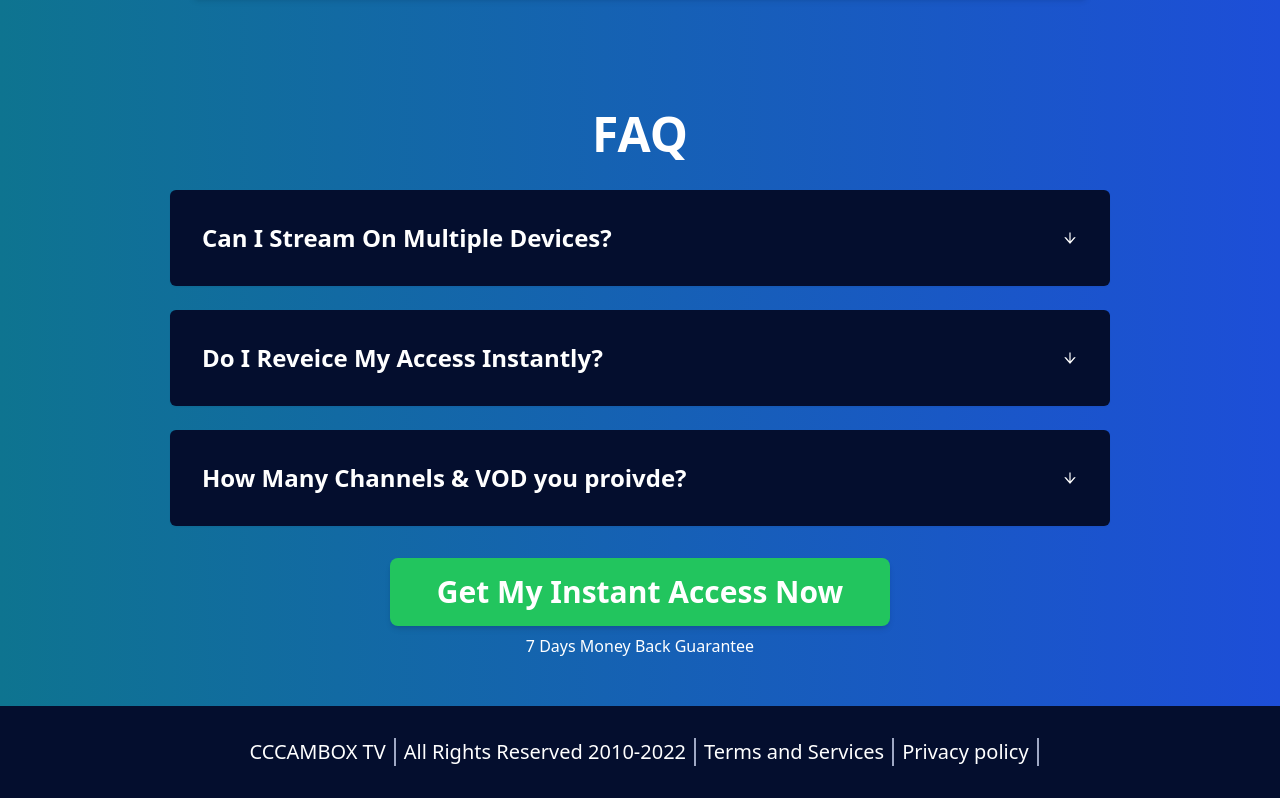
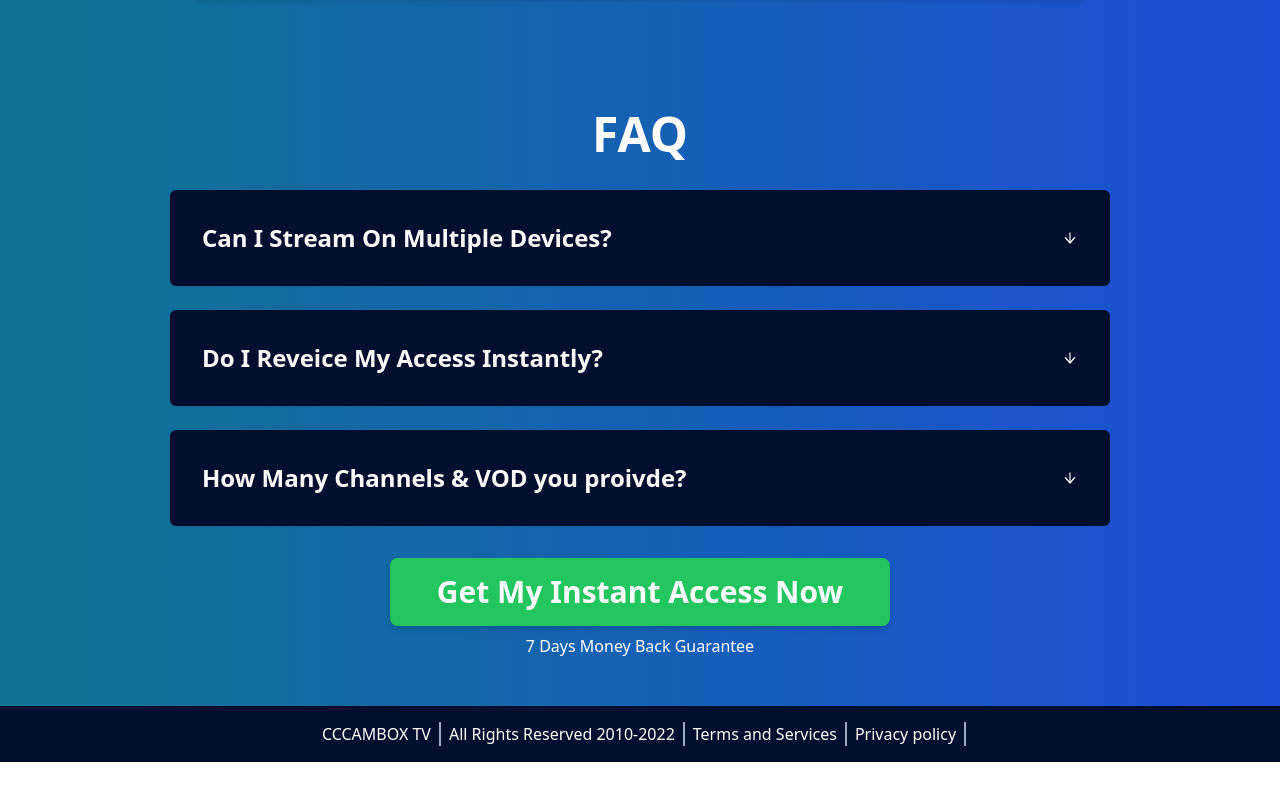
Before and after one commit to umair-asad-bhatti/REACT-responsive-frontend-project, a React (Create React App) app: page /tutorial in a window 1280 px wide. Shown: the part 4766-5564 px from the top of the page. After the commit the page ends 5528 px from the top, so only its background shows below. Built offline with nearby package versions, Linux system fonts and the light colour scheme.

Commit message:
Fixed footer sizing

```diff
--- a/src/Components/Footer.jsx
+++ b/src/Components/Footer.jsx
@@ -3,10 +3,10 @@ import React from 'react'
 const Footer = () => {
     return (
         <div className='w-full flex flex-wrap items-center justify-center'>
-            <p className=' font-light text-xl px-2 py-0 border-gray-50  border-r-2 '>CCCAMBOX TV</p>
-            <p className=' font-light text-xl px-2 py-0 border-gray-50  border-r-2 '>All Rights Reserved 2010-2022</p>
-            <p className=' font-light text-xl px-2 py-0 border-gray-50  border-r-2 '>Terms and Services</p>
-            <p className=' font-light text-xl px-2 py-0 border-gray-50  border-r-2 '>Privacy policy</p>
+            <p className=' font-light text-normal px-2 py-0 border-gray-50  border-r-2 '>CCCAMBOX TV</p>
+            <p className=' font-light text-normal px-2 py-0 border-gray-50  border-r-2 '>All Rights Reserved 2010-2022</p>
+            <p className=' font-light text-normal px-2 py-0 border-gray-50  border-r-2 '>Terms and Services</p>
+            <p className=' font-light text-normal px-2 py-0 border-gray-50  border-r-2 '>Privacy policy</p>
         </div>
     )
 }
--- a/src/Pages/Home.jsx
+++ b/src/Pages/Home.jsx
@@ -36,7 +36,7 @@ const Home = ({ darkMode, setDarkMode }) => {
                     <Navbar darkMode={darkMode} setDarkMode={setDarkMode} />
                 </div>
                 {/* Mobile version Navbar expandable */}
-                <div className={`z-20 lg:hidden mx-auto w-screen   flex justify-between items-center px-4 py-4 w-full fixed top-0 ${Scrolled ? 'bg-blue-lightmd' : ''}  ${Scrolled ? 'dark:bg-blue-darkmd' : ''}`}>
+                <div className={`z-20 lg:hidden mx-auto    flex justify-between items-center px-4 py-4 w-full fixed top-0 ${Scrolled ? 'bg-blue-lightmd' : ''}  ${Scrolled ? 'dark:bg-blue-darkmd' : ''}`}>
                     <img src={Logo} alt="Logo" />
                     <div className='rounded-full flex items-center justify-center w-8 h-8 bg-white '>
                         <div className='p-4'>
@@ -48,7 +48,7 @@ const Home = ({ darkMode, setDarkMode }) => {
                 {/* Mobile version sidebar*/}
                 {
                     toggleSidebar && (
-                        <div className='z-50 animate-slide-in lg:hidden fixed gap-4 dark:bg-blue-darkmd bg-blue-lightmd right-0 transition-all duration-300 ease-in-out top-0 w-4/5 f-full text-gray-50 overflow-y-auto shadow-md z-10'>
+                        <div className='z-50 animate-slide-in lg:hidden fixed gap-4 dark:bg-blue-darkmd bg-blue-lightmd right-0 transition-all duration-300 ease-in-out top-0 w-4/5 f-full text-gray-50 overflow-y-auto shadow-md '>
                             <div className='my-4 relative flex flex-col justify-between items-center gap-4 w-full h-full'>
                                 <div className='absolute right-0 -top-2 bottom-0 text-end p-4'>
 
@@ -101,7 +101,7 @@ const Home = ({ darkMode, setDarkMode }) => {
                     <Route path='/tutorial' element={<Tutorial />} />
                 </Routes>
 
-                <div className='w-full dark:bg-blue-darkmd text-white  bg-blue-lightmd p-8 mt-12'>
+                <div className='w-full dark:bg-blue-darkmd text-white  bg-blue-lightmd p-4 mt-12'>
                     <Footer />
                 </div>
             </div>
```
